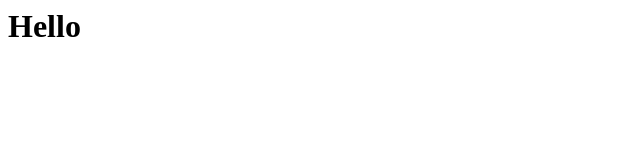
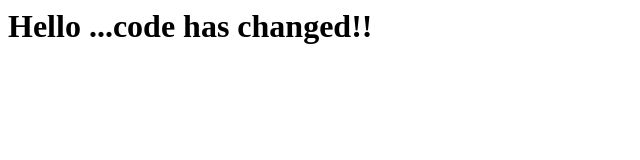
Before and after one commit to AnjaliThomas/deloitte, a plain HTML site: page index.html in a window 1280 px wide. Shown: the whole page, without its empty margins (0-640 px from the left). Drawn offline with Linux system fonts and the light colour scheme.

Commit message:
Update index.html

```diff
--- a/index.html
+++ b/index.html
@@ -1,3 +1,3 @@
 <html>
-<h1>Hello</h1>
+<h1>Hello ...code has changed!!</h1>
 </html>
```
